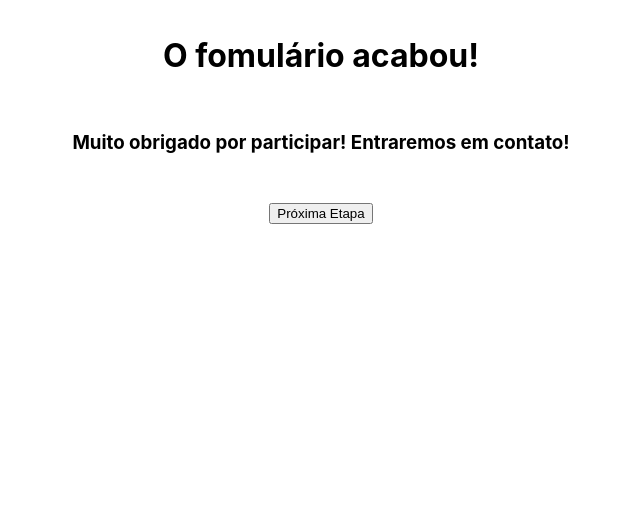
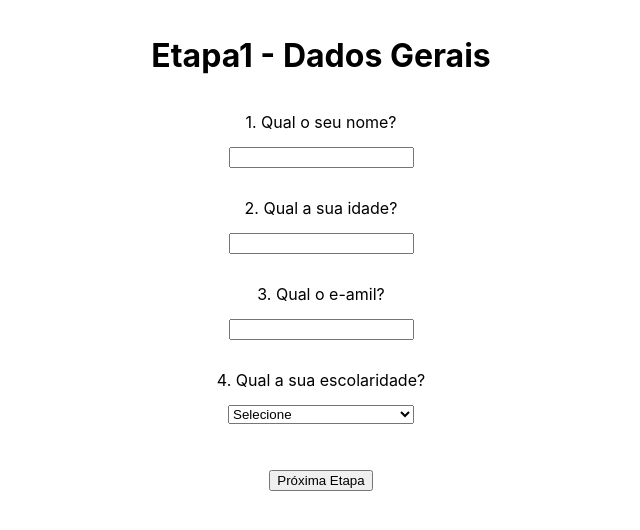
Before and after one commit to future4code/Daniel-Ribeiro, a React (Create React App) app in the folder semana6/labenu-forms/: page / in a window 1280 px wide. Shown: the top 530 px of the page, without its empty margins (319-959 px from the left). Built offline with nearby package versions, Linux system fonts and the light colour scheme.

Commit message:
Feito parte da lógica. Renderização condicional funcionando.

```diff
--- a/semana6/labenu-forms/src/App.js
+++ b/semana6/labenu-forms/src/App.js
@@ -10,13 +10,38 @@ const BoxApp = styled.div`
 `
 
 export default class App extends React.Component {
+
+  state = {
+    etapa: 1,
+  }
+
+  renderizaEtapa = () => {
+    switch (this.state.etapa) {
+      case 1:
+        return <Etapa1 />;
+      case 2:
+        return <Etapa2 />
+      case 3:
+        return <Etapa3 />
+      case 4:
+        return <Final />
+      default:
+        return <Etapa1 />
+    }
+  }
+
+  irParaProximaEtapa = () => {
+    this.setState({etapa: this.state.etapa + 1})
+  }
+
   render() {
     return (
       <BoxApp>
-        <Final />
+
+        {this.renderizaEtapa()}
 
         <div>
-          <button>Próxima Etapa</button>
+          <button onClick={this.irParaProximaEtapa}>Próxima Etapa</button>
         </div>
       </BoxApp>
     );
```
